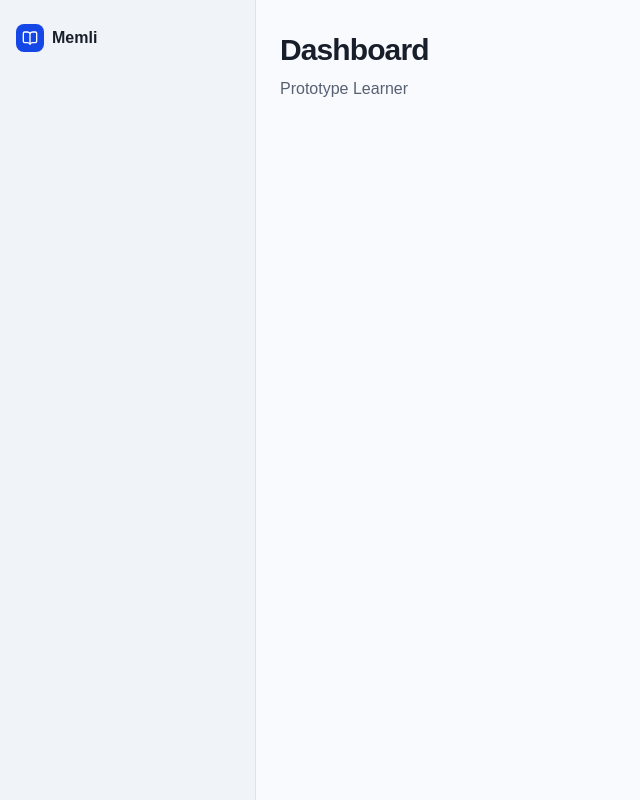
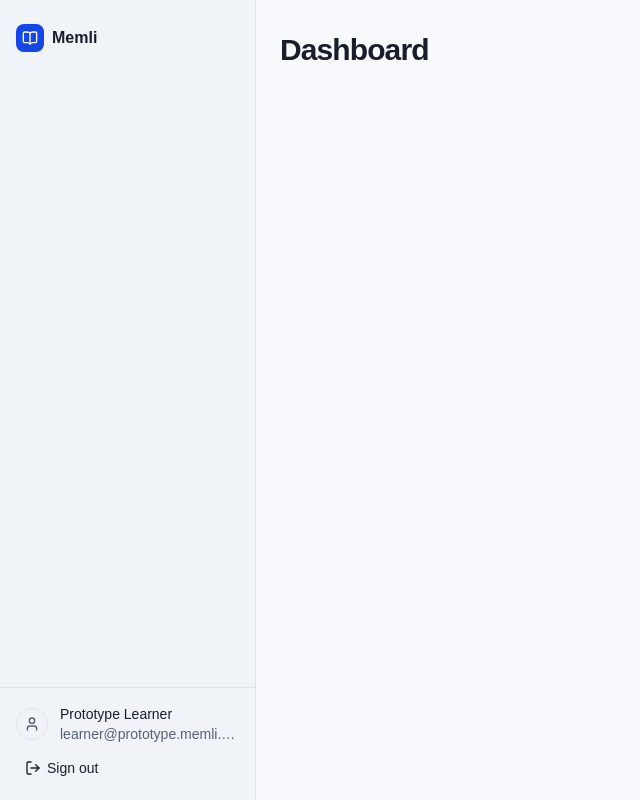
Before and after one commit to hereisphil/2606-WDV349-CantuPhillip, a React (Vite) app in the folder dev/memli/apps/web/: page /dashboard in a window 1280 px wide. Shown: the whole page, without its empty margins (0-640 px from the left). Built offline with nearby package versions, Linux system fonts and the light colour scheme.

Commit message:
[web] Add learner profile and sign-out action to the app sidebar.
Reads the active learner from useViewer() and links Sign out back to the marketing home.

Refs #45

```diff
--- a/dev/memli/apps/web/src/routes/_app.tsx
+++ b/dev/memli/apps/web/src/routes/_app.tsx
@@ -1,6 +1,6 @@
 import type { JSX } from "react"
-import { createFileRoute, Link, Outlet } from "@tanstack/react-router"
-import { BookOpen } from "lucide-react"
+import { createFileRoute, Outlet } from "@tanstack/react-router"
+import { AppSidebar } from "./_app/-components/AppSidebar"
 
 export const Route = createFileRoute("/_app")({
   component: AppLayout,
@@ -9,17 +9,7 @@ export const Route = createFileRoute("/_app")({
 function AppLayout(): JSX.Element {
   return (
     <div className="flex min-h-dvh w-full flex-col bg-background md:flex-row">
-      <aside
-        aria-label="Application sidebar"
-        className="flex shrink-0 items-center border-b border-sidebar-border bg-sidebar px-4 py-3 md:w-64 md:flex-col md:items-stretch md:border-r md:border-b-0 md:py-6"
-      >
-        <Link to="/dashboard" className="flex items-center gap-2 font-semibold">
-          <span className="flex size-7 items-center justify-center rounded-lg bg-primary text-primary-foreground">
-            <BookOpen className="size-4" />
-          </span>
-          <span>Memli</span>
-        </Link>
-      </aside>
+      <AppSidebar />
       <main className="min-w-0 flex-1">
         <Outlet />
       </main>
--- /dev/null
+++ b/dev/memli/apps/web/src/routes/_app/-components/AppSidebar.tsx
@@ -0,0 +1,52 @@
+import type { JSX } from "react"
+import { Link } from "@tanstack/react-router"
+import { BookOpen, LogOut } from "lucide-react"
+import { Avatar, AvatarFallback } from "@workspace/ui/components/avatar"
+import { Button } from "@workspace/ui/components/button"
+import { Text } from "@workspace/ui/components/text"
+import { useViewer } from "@/components/session-provider"
+
+export function AppSidebar(): JSX.Element {
+  const viewer = useViewer()
+
+  return (
+    <aside
+      aria-label="Application sidebar"
+      className="flex shrink-0 flex-col border-b border-sidebar-border bg-sidebar md:sticky md:top-0 md:h-dvh md:w-64 md:border-r md:border-b-0"
+    >
+      <div className="px-4 py-3 md:py-6">
+        <Link to="/dashboard" className="flex items-center gap-2 font-semibold">
+          <span className="flex size-7 items-center justify-center rounded-lg bg-primary text-primary-foreground">
+            <BookOpen className="size-4" aria-hidden="true" />
+          </span>
+          <span>Memli</span>
+        </Link>
+      </div>
+
+      <div className="flex flex-col gap-2 border-t border-sidebar-border px-4 py-4 md:mt-auto">
+        <div className="flex min-w-0 items-center gap-3">
+          <Avatar>
+            <AvatarFallback />
+          </Avatar>
+          <div className="min-w-0">
+            <Text className="truncate text-sm leading-5 font-medium text-foreground">
+              {viewer.displayName}
+            </Text>
+            <Text variant="small" className="truncate">
+              {viewer.email}
+            </Text>
+          </div>
+        </div>
+        <Button
+          variant="ghost"
+          className="w-full justify-start px-2"
+          render={<Link to="/" />}
+          nativeButton={false}
+        >
+          <LogOut aria-hidden="true" />
+          Sign out
+        </Button>
+      </div>
+    </aside>
+  )
+}
--- a/dev/memli/apps/web/src/routes/_app/dashboard.tsx
+++ b/dev/memli/apps/web/src/routes/_app/dashboard.tsx
@@ -2,22 +2,15 @@ import type { JSX } from "react"
 import { createFileRoute } from "@tanstack/react-router"
 import { Heading } from "@workspace/ui/components/heading"
 import { Section } from "@workspace/ui/components/section"
-import { Text } from "@workspace/ui/components/text"
-import { useViewer } from "@/components/session-provider"
 
 export const Route = createFileRoute("/_app/dashboard")({
   component: Dashboard,
 })
 
 function Dashboard(): JSX.Element {
-  const viewer = useViewer()
-
   return (
     <Section width="full" padding="compact">
       <Heading>Dashboard</Heading>
-      <Text variant="muted" className="mt-2">
-        {viewer.displayName}
-      </Text>
     </Section>
   )
 }
```
